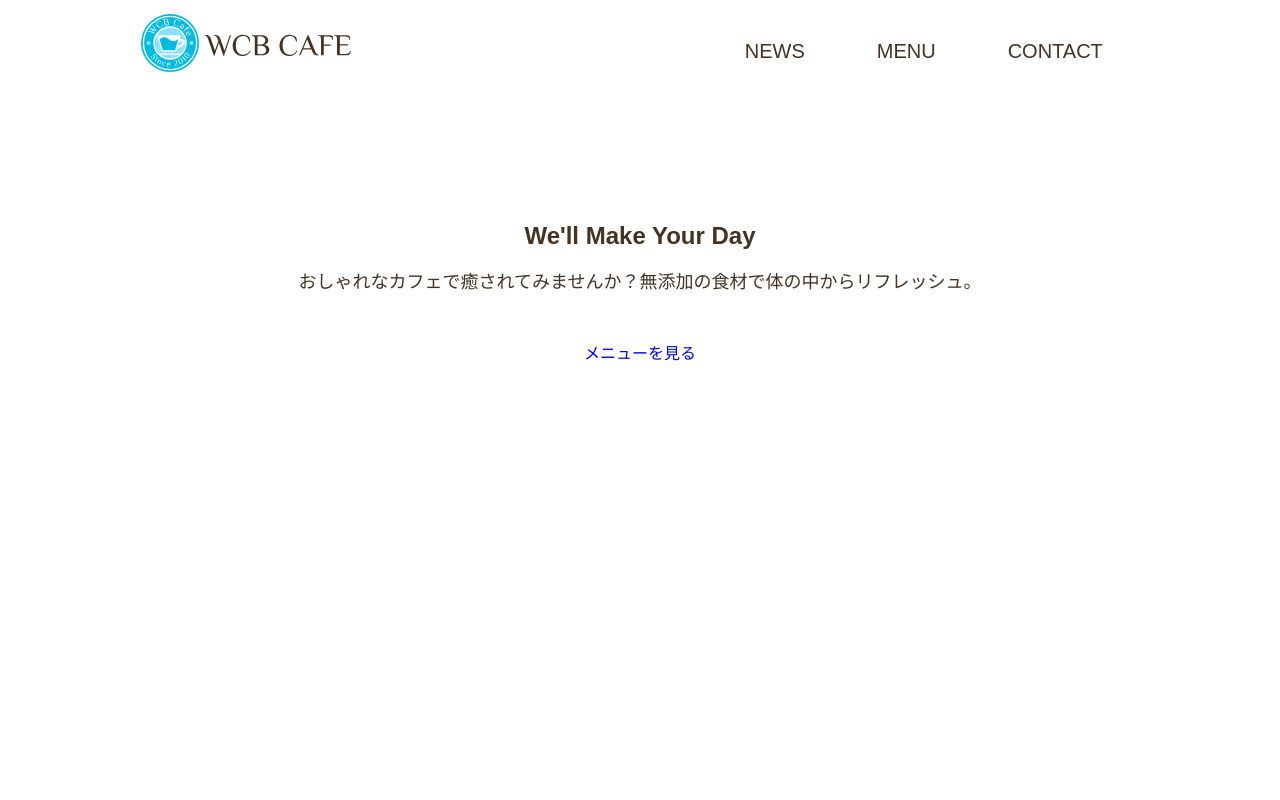
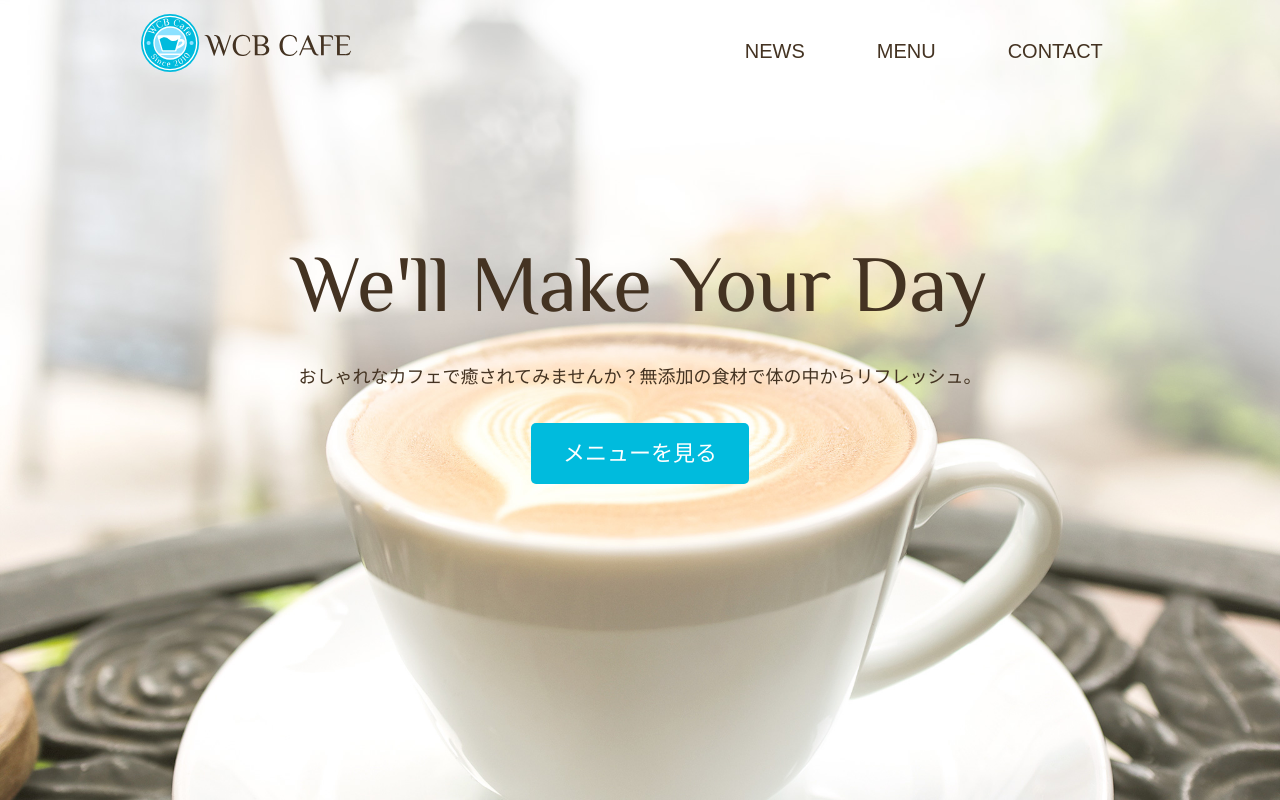
Before and after one commit to yamn15/Test-Web-Site, a plain HTML site: page index.html in a window 1280 px wide. Drawn offline with Linux system fonts and the light colour scheme; some packages are replaced by stand-ins of ours.

Commit message:
commit_4-5_add-main-picture

```diff
--- a/css/Style.css
+++ b/css/Style.css
@@ -69,3 +69,40 @@ img {
     font-size: 1.125rem;
     margin: 10px 0 42px;
 }
+
+/* 見出し */
+.page-title {
+    font-size: 5rem;
+    font-family: 'Philosopher', sans-serif;
+    text-transform: uppercase;
+    font-weight: normal;
+}
+
+/* ボタン */
+.button {
+    font-size: 1.375rem;
+    background: #0bd;
+    color: #fff;
+    border-radius: 5px;
+    padding: 18px 32px;
+}
+
+.button:hover {
+    background: #0090aa;
+}
+
+/* 大きい背景画像 */
+.big-bg {
+    background-size: cover;
+    background-position: center top;
+    background-repeat: no-repeat;
+}
+
+#home {
+    background-image: url(../images/main-bg.jpg);
+    min-height: 100vh;
+}
+
+#home .page-title {
+    text-transform: none;
+}
--- a/index.html
+++ b/index.html
@@ -7,13 +7,13 @@
 
     <!-- CSS -->
         <link rel="stylesheet" href="https://unpkg.com/ress/dist/ress.min.css">
-        <link href="https://fonts.googleapis.com/css?family=Philosopher" rel="stylesheet">
+        <link href="https://fonts.googleapis.com/css2?family=Philosopher&display=swap" rel="stylesheet">
         <link href="css/style.css" rel="stylesheet">
-
 
     </head>
 
     <body>
+        <div id="home" class="big-bg">
             <header class="page-header wrapper">
                 <h1><a href="index.html"><img class="logo" src="images/logo.svg" alt="WCBカフェ ホーム"></a></h1>
                 <nav>
@@ -30,5 +30,7 @@
                 <p>おしゃれなカフェで癒されてみませんか？無添加の食材で体の中からリフレッシュ。</p>
                 <a class="button" href="menu.html">メニューを見る</a>
             </div><!-- /.home-content -->
+        </div><!-- /#home-->
     </body>
+
 </html>
```
Also changed, not shown: 【間違えた構文リスト】.txt. Lines whose indentation alone changed are shown as unchanged.
